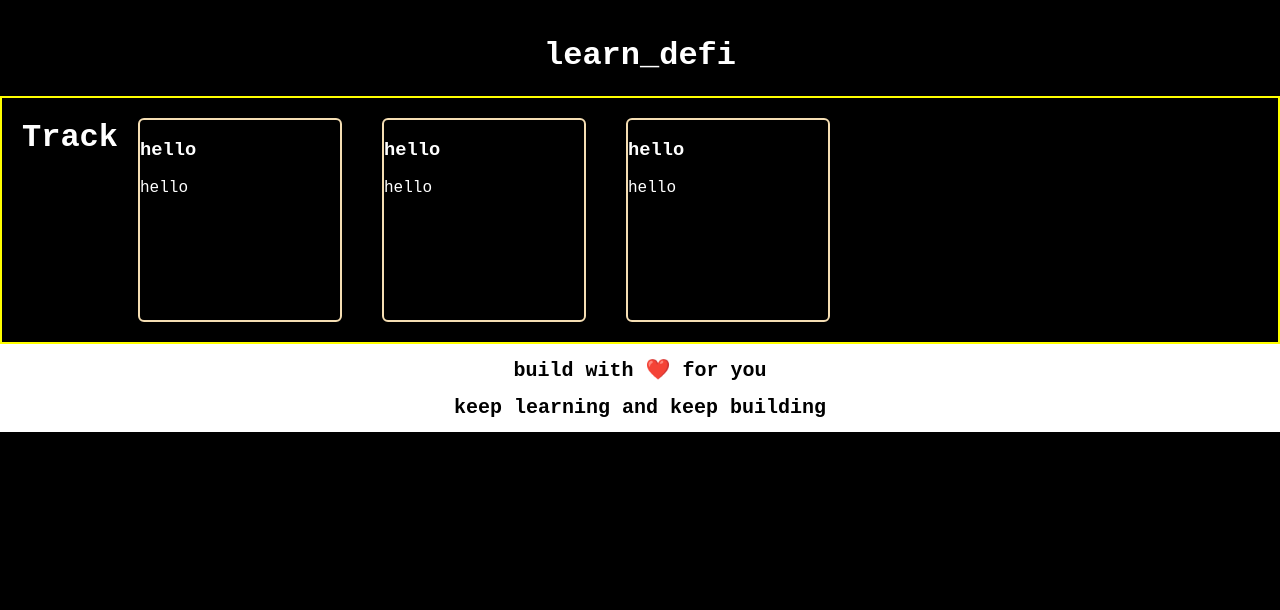
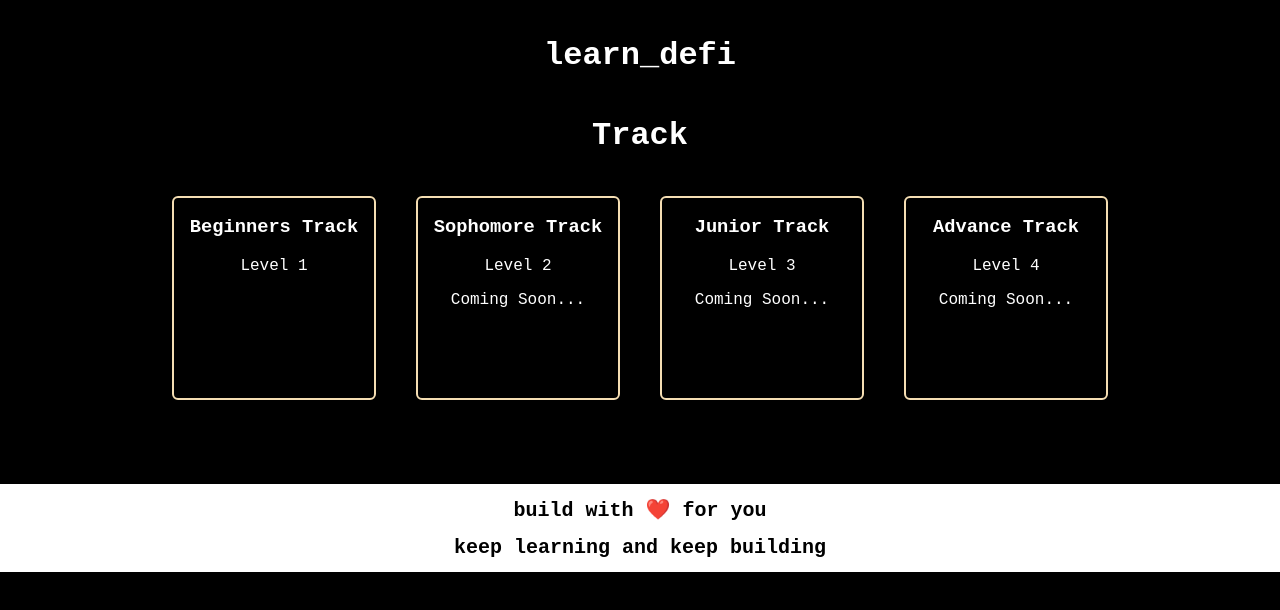
Before and after one commit to DappCoderr/use-DeFi, a React (Create React App) app in the folder web/: page / in a window 1280 px wide. Shown: the top 610 px of the page. Built offline with nearby package versions, Linux system fonts and the light colour scheme.

Commit message:
Update all folders

```diff
--- a/web/src/App.js
+++ b/web/src/App.js
@@ -8,7 +8,7 @@ function App() {
   return (
     <div className="App">
       <Header />
-      <Content title={"hello"} subtitle={"hello"} />
+      <Content />
       <Footer />
     </div>
   );
--- a/web/src/component/content.jsx
+++ b/web/src/component/content.jsx
@@ -1,21 +1,28 @@
 import React from 'react'
 
-const Content = ({ title, subtitle }) => {
+const Content = () => {
     return (
         <div className="content">
+            <h1 className='content-h1'>Track</h1>
             <div className="container">
-                <h1>Track</h1>
                 <div className='container-box'>
-                    <h3>{title}</h3>
-                    <p>{subtitle}</p>
+                    <h3>Beginners Track</h3>
+                    <p>Level 1</p>
                 </div>
                 <div className='container-box'>
-                    <h3>{title}</h3>
-                    <p>{subtitle}</p>
+                    <h3>Sophomore Track</h3>
+                    <p>Level 2</p>
+                    <p>Coming Soon...</p>
                 </div>
                 <div className='container-box'>
-                    <h3>{title}</h3>
-                    <p>{subtitle}</p>
+                    <h3>Junior Track</h3>
+                    <p>Level 3</p>
+                    <p>Coming Soon...</p>
+                </div>
+                <div className='container-box'>
+                    <h3>Advance Track</h3>
+                    <p>Level 4</p>
+                    <p>Coming Soon...</p>
                 </div>
             </div>
         </div>
--- a/web/src/styles/App.css
+++ b/web/src/styles/App.css
@@ -13,9 +13,12 @@
 }
 
 .content {
-  border: solid yellow 2px;
+  /* border: solid yellow 2px; */
   display: flex;
   flex-direction: column;
+  justify-content: center;
+  align-items: center;
+  margin-bottom: 5%;
 }
 
 .container {
@@ -27,6 +30,7 @@
 
 .container-box {
   border: solid wheat 2px;
+  text-align: center;
   cursor: pointer;
   border-radius: 6px;
   width: 200px;
```
